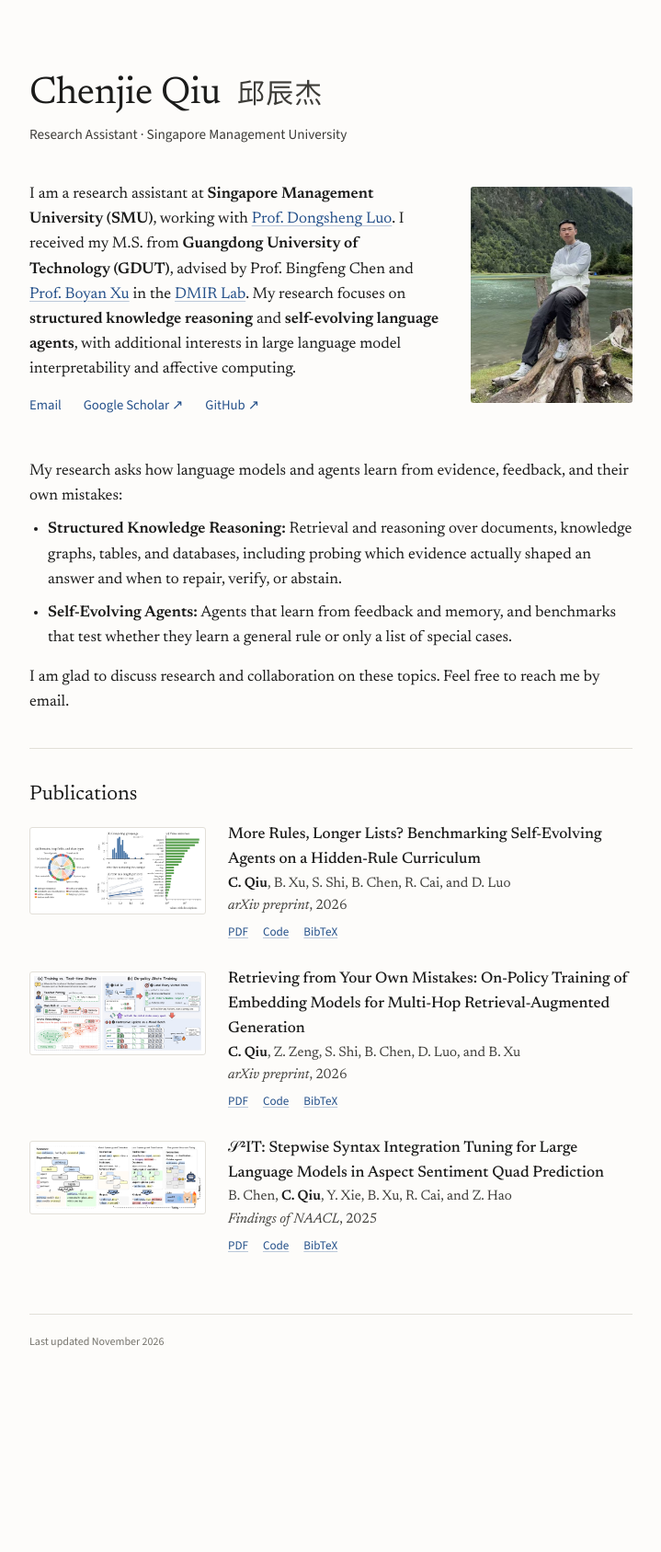
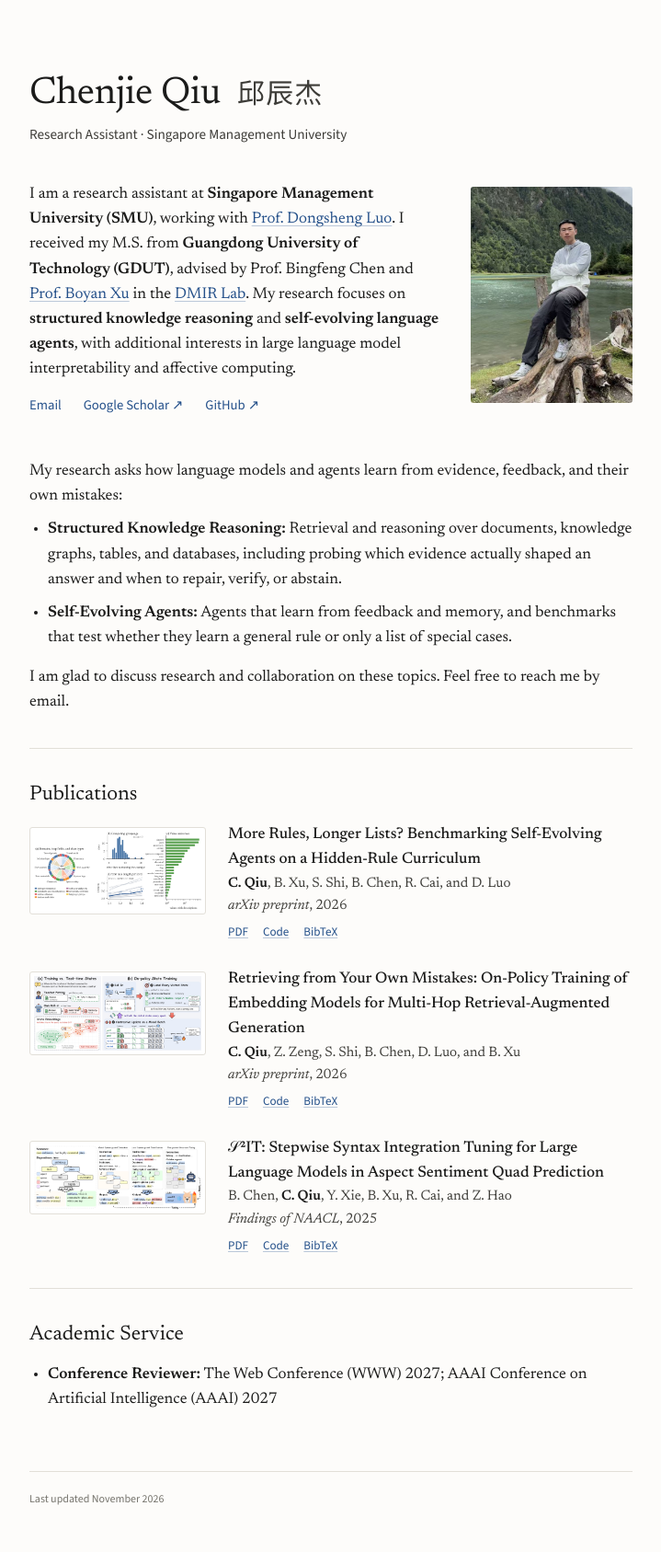
Before and after one commit to yausankit/yausankit.github.io, a Jekyll site: the page built from _pages/about.md, in a window 1280 px wide. Shown: the whole page at 92% size, without its empty margins (280-999 px from the left). Built offline with Jekyll 4.4.1, drawn with Linux system fonts in a browser that asks for light colours; some web fonts are replaced; before the commit the page ends 1516 px from its top, so only the background shows below that.

Commit message:
Add Academic Service section
Co-Authored-By: Claude Opus 5.5 <noreply@anthropic.com>

```diff
--- a/_pages/about.md
+++ b/_pages/about.md
@@ -42,3 +42,10 @@ redirect_from:
     {%- endfor -%}
   </ol>
 </section>
+
+<section id="service">
+  <h2>Academic Service</h2>
+  <ul class="service">
+    <li><strong>Conference Reviewer:</strong> The Web Conference (WWW) 2027; AAAI Conference on Artificial Intelligence (AAAI) 2027</li>
+  </ul>
+</section>
--- a/_sass/layout/_home_shell.scss
+++ b/_sass/layout/_home_shell.scss
@@ -165,7 +165,8 @@ body.home-shell {
     border-top: 0;
   }
 
-  .topics {
+  .topics,
+  .service {
     margin: 0.6rem 0 1rem;
     padding-left: 1.25rem;
 
```
